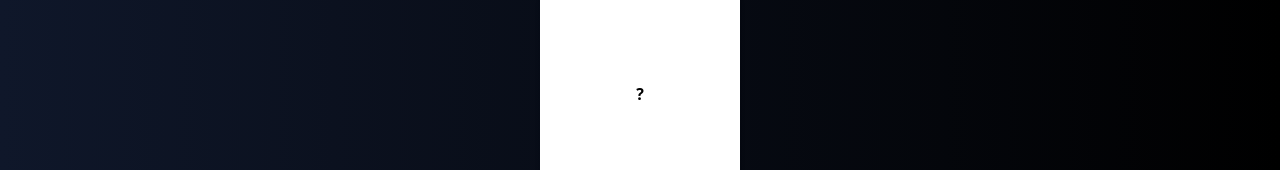
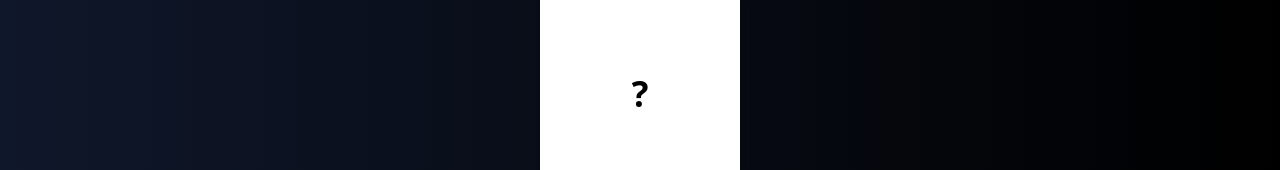
Before and after one commit to MugeraH/cool_things, a Next.js app: page /dice in a window 1280 px wide. Shown: the part 186-356 px from the top of the page. Built offline with nearby package versions, Linux system fonts and the light colour scheme.

Commit message:
increase ? size

```diff
--- a/src/app/dice/page.tsx
+++ b/src/app/dice/page.tsx
@@ -92,7 +92,7 @@ function Dice() {
             <>
               <div className="shadow-md text-black bg-white h-[200px] w-[200px] rounded-sm p-3 flex justify-center items-center">
                 {" "}
-                <h4 className="text-md font-semibold text-black">?</h4>
+                <h4 className="text-[35px] font-semibold text-black">?</h4>
               </div>
             </>
           )}
```
